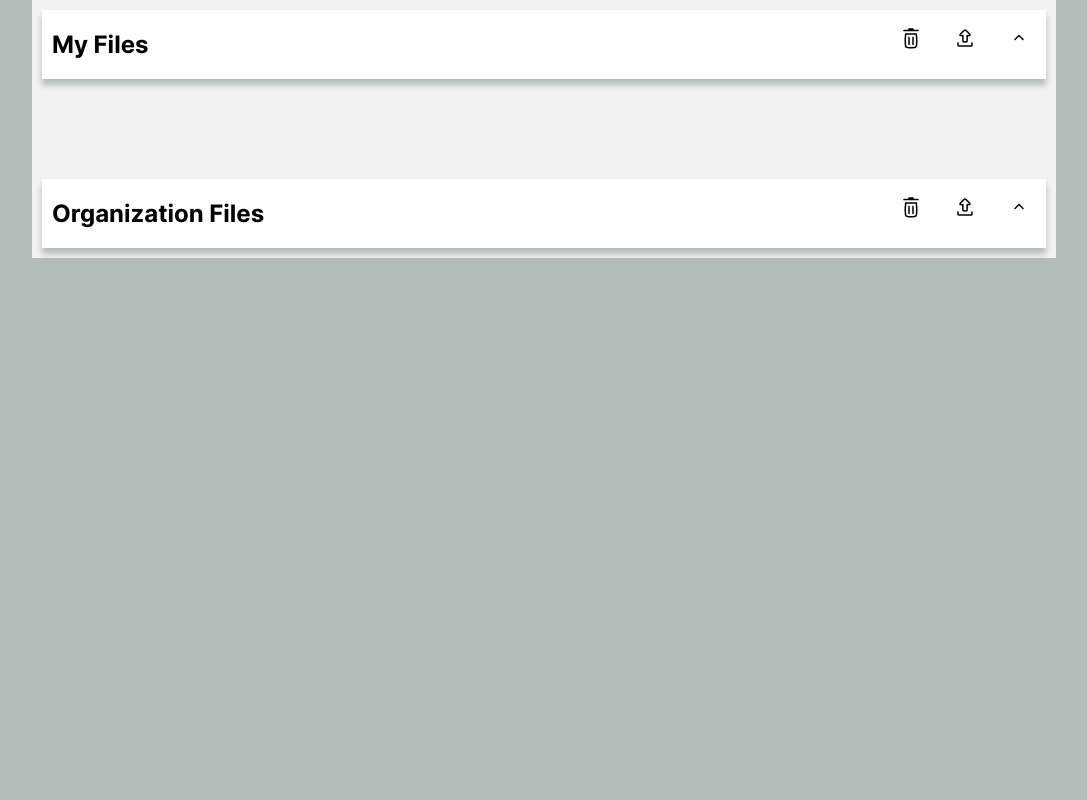
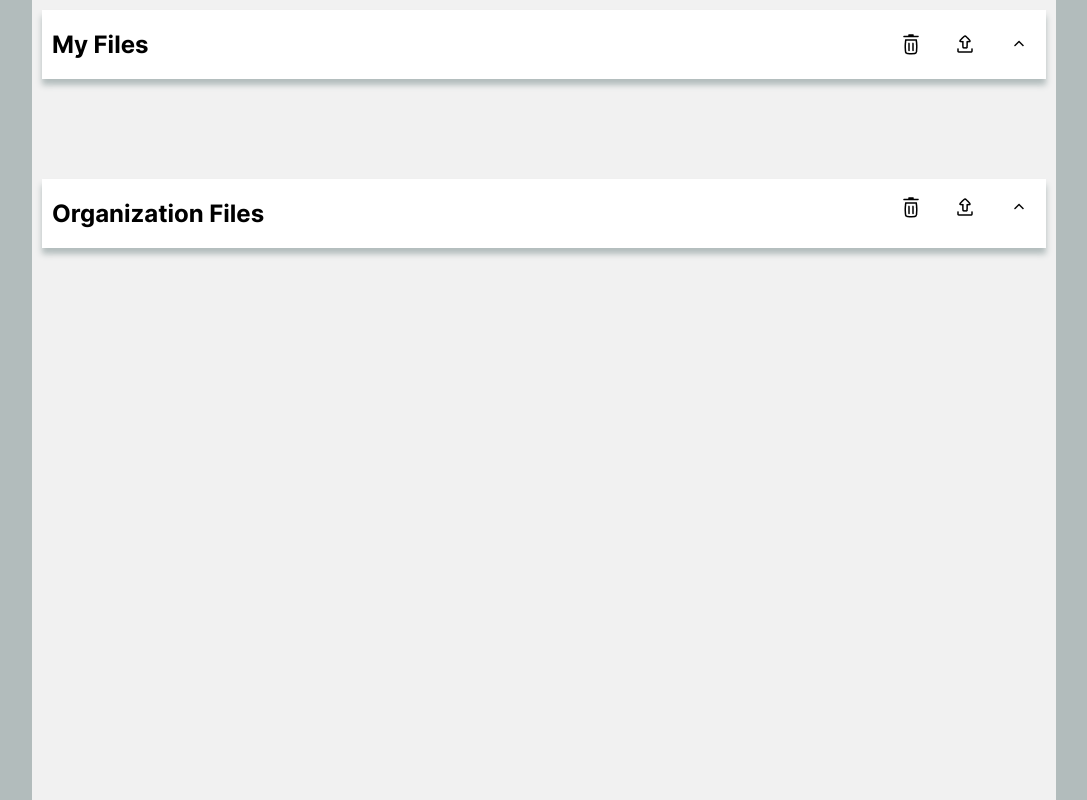
Before and after one commit to JoeyKraemer/Newspaper-1CT-1F, a PHP site: page /privatefilespage.html in a window 1280 px wide. Shown: the whole page, without its empty margins (96-1183 px from the left). Run offline with PHP 8.4, Linux system fonts and the light colour scheme.

Commit message:
added styling

```diff
--- a/css/privatefilespage.css
+++ b/css/privatefilespage.css
@@ -22,6 +22,47 @@ header {
 main {
     grid-column: 2/10;
     background-color: #F1F1F1;
+    height: 100vh;
+}
+#filesTable{
+    width: 79vw;
+    margin-left: auto;
+    margin-right: auto;
+    height: 2.8rem;
+}
+#filesTable tr{
+    box-shadow: 0 2px 0 #8F8F8F inset,
+                0 -2px 0 #8F8F8F inset;
+}
+
+#filesTable .file_name{
+    font-weight: bold;
+}
+
+#filesTable .file_name{
+    width: 1%;
+    white-space: nowrap;
+}
+
+#filesTable .file_size{
+    color: #8F8F8F;
+}
+
+#filesTable .file_ctime{
+    text-align: right;
+    position: relative;
+    right: 3vw;
+}
+
+#filesTable .options img{
+    display:flex;
+    margin-top: auto;
+    margin-bottom: auto;
+}
+
+.contextMenu a {
+    display: block;
+    padding-top: 0.5vw;
 }
 
 #myfile {
@@ -42,6 +83,22 @@ main {
 .uploadicons{
     display: flex;
     justify-content: space-around;
+}
+.uploadicons li{
+    display:flex;
+    align-content: center;
+    justify-content: center;
+}
+.uploadicons a{
+    height: 100%;
+    width: 100%;
+    display:flex;
+    align-content: center;
+    justify-content: center;
+}
+.uploadicons img{
+    margin-top: auto;
+    margin-bottom: auto;
 }
 
 .icons{
--- a/privatefilespage.php
+++ b/privatefilespage.php
@@ -100,7 +100,7 @@
 					</ul>
 				</div>
 			</div>
-			<table>
+			<table id='filesTable'>
                 <?php
                     $i = 0;
                     foreach(scandir($filePath) as $file_name){
@@ -119,7 +119,7 @@
                                 <td class='file_name'>$file_name</td>
                                 <td class='file_size'>$file_size</td>
                                 <td class='file_ctime'>uploaded on: ". date('d/m/Y',$file_ctime) ."</td>
-                                <td class='options' onclick=\"openContext($i, '{$filePath}{$file_name}')\"><img src='img/menu.png'/></td>
+                                <td class='options' onclick=\"openContext($i, '{$filePath}{$file_name}')\"><img src='img/menu.png' alt='context menu'/></td>
                             </tr>
                             ";
                         }
--- a/scripts/privatefilespage.js
+++ b/scripts/privatefilespage.js
@@ -12,7 +12,6 @@ function openContext(i, filePath){
     downloadtxt.href = filePath;
     menu.appendChild(downloadtxt);
 
-    menu.appendChild(document.createElement('br'));
     deletetxt.innerHTML = 'delete';
     deletetxt.href = "javascript:deleteFile('" + fileName + "')";
     menu.appendChild(deletetxt);
@@ -30,9 +29,10 @@ function openContext(i, filePath){
 
     menu.style.left = rect.left + "px";
     menu.style.top = rect.bottom + "px";
+    menu.className = "contextMenu";
     menu.onclick = event=>event.stopPropagation();
     // assigns the attibutes onto menu
-    styles = [["width", "5vw"], ["height", "6vw"], ["background-color", "lightGrey"]];
+    styles = [["width", "fit-content"], ["height", "fit-content"], ["background-color", "lightGrey"], ['padding-bottom', '1vw'], ['padding-left', '0.5vw'], ['padding-right', '1vw']];
     styles.forEach(item => {
        menu.style[item[0]] = item[1];
     });
```
